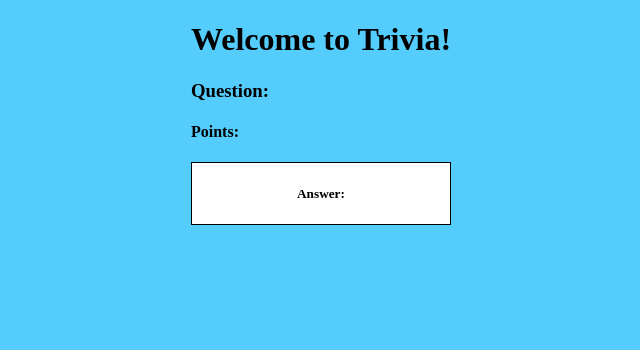
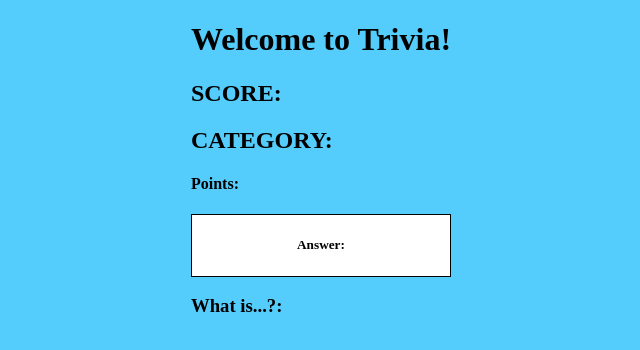
Before and after one commit to greguniv/jeopardy-react-app, a React (Create React App) app: page / in a window 1280 px wide. Shown: the top 350 px of the page, without its empty margins (319-959 px from the left). Built offline with nearby package versions, Linux system fonts and the light colour scheme; no server answers.

Commit message:
css & readme edits

```diff
--- a/src/App.css
+++ b/src/App.css
@@ -2,6 +2,18 @@
     background-color: #54cdfd;
     font-family: 'Times New Roman', Times, serif;
 }
+
+h2 {
+    text-transform: uppercase;
+}
+
+h5 {
+    background-color: white;
+}
+
+/* light pink: f6aab7  */
+
+/* -------------------------- DIV CSS ------------------ */
 
 #container {
     display: flex;
@@ -18,6 +30,6 @@
     align-items: center;
 }
 
-h5 {
-    background-color: white;
+#question {
+    display: none;
 }
--- a/src/App.js
+++ b/src/App.js
@@ -49,8 +49,7 @@ class App extends Component {
 
   render() {
     // console.log('we out here')
-    console.log(this.state.setQuestion)
-    console.log(this.state.setQuestion)
+    // console.log(this.state.setQuestion)
 
     const { category, answer, question, value } = this.state.setQuestion
 
@@ -59,15 +58,17 @@ class App extends Component {
       <div id="container">
         <div>
           <h1>Welcome to Trivia!</h1>
-          {/* <h2>Score: </h2> */}
-          {/* <h3>Category: {category.id}</h3> */}
-          <h3>Question: {question}</h3>
+
+          <h2>Score: </h2>
+          <h2>Category: {category?.title}</h2>
           <h4>Points: {value}</h4>
-
-
           <div id="answer">
             <h5>Answer: {answer}</h5>
           </div>
+
+          <div id="question-box">
+            <h3>What is...?: {question}</h3>
+            </div>
         </div>
       </div>  /* closes container */
     )
```
Also changed, not shown: 1 other file (tests, documents, lock files or other folders).
